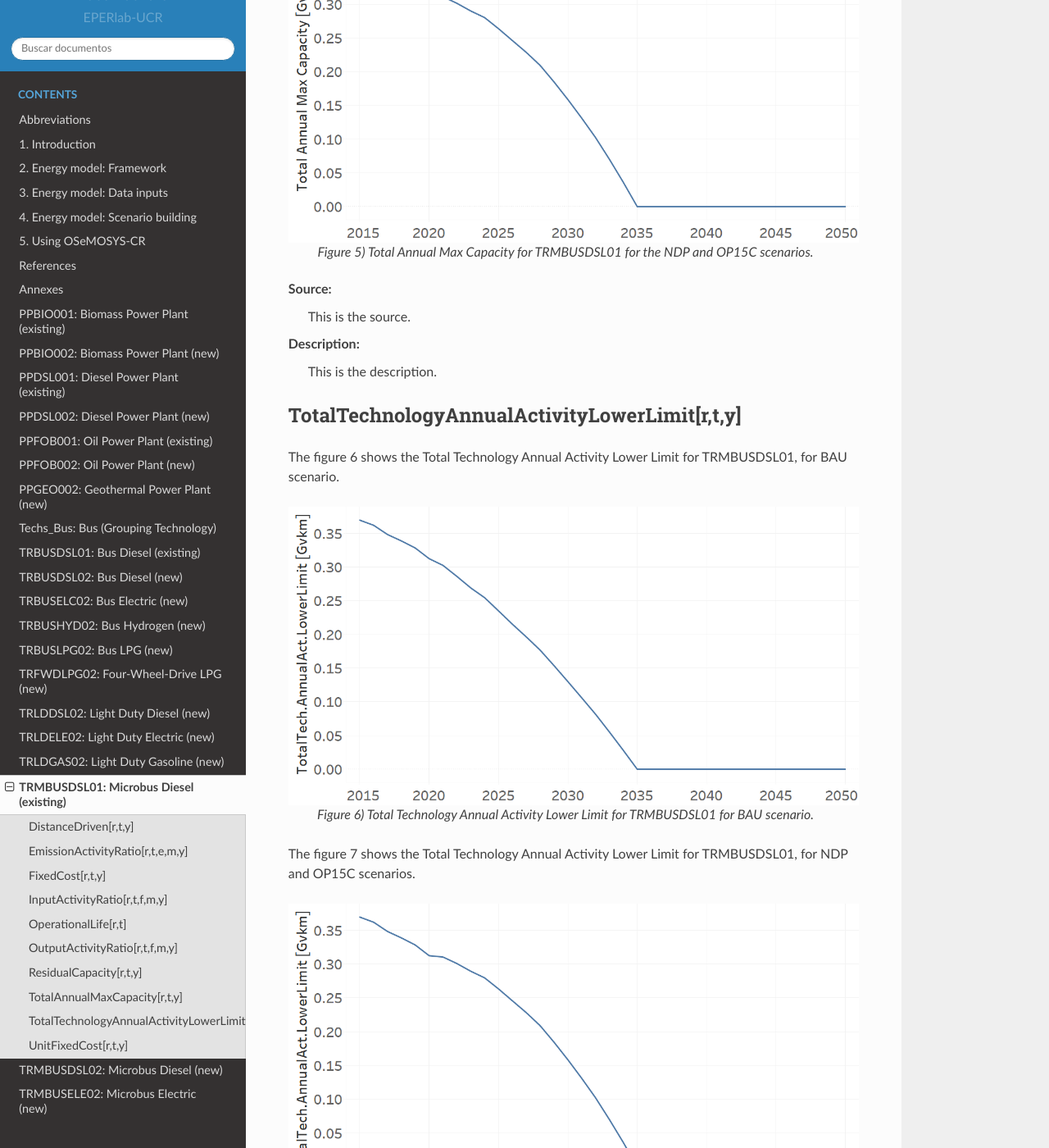
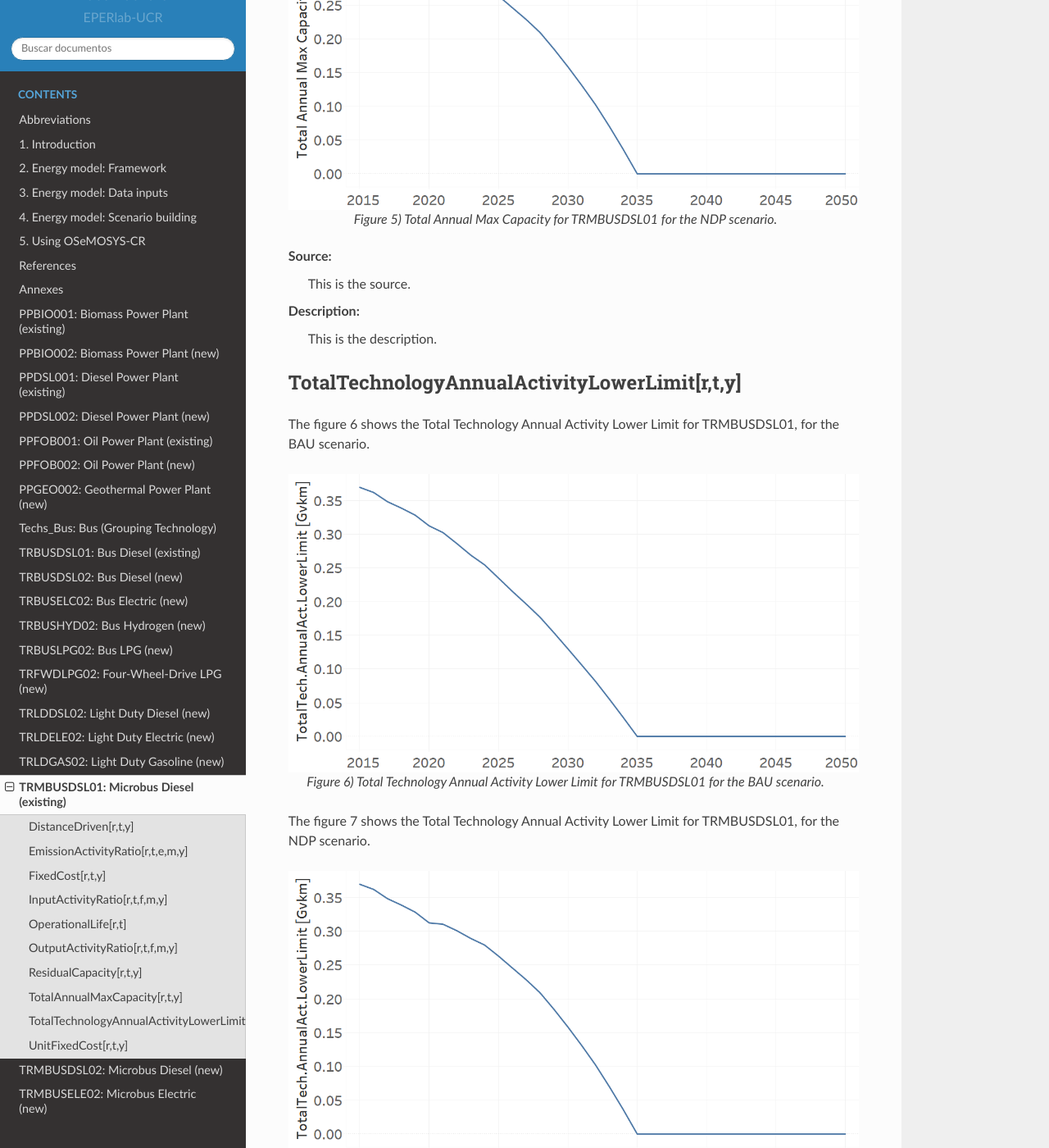
Before and after one commit to EPERLab/OSeMOSYS-CR, a Sphinx documentation site: the page built from docs/fichas/50_TRMBUSDSL01.rst, in a window 1280 px wide and 1400 px high, scrolled down 5261 px. Shown: the whole window at 82% size. Built offline with Sphinx 7.4.7 and the Read the Docs theme 2.0.0, drawn with Linux system fonts in a browser that asks for light colours; formulas are drawn with MathJax 3; some of the changed text lies outside the part shown.

Commit message:
Update 50_TRMBUSDSL01.rst

```diff
--- a/docs/fichas/50_TRMBUSDSL01.rst
+++ b/docs/fichas/50_TRMBUSDSL01.rst
@@ -34,17 +34,17 @@
 +-------------------------------------------------+-------+--------------+--------------+--------------+--------------+
 | ResidualCapacity[r,t,y] (BAU)                   | Gvkm  | 0.3129       | 0.1303       | 0            | 0            |
 +-------------------------------------------------+-------+--------------+--------------+--------------+--------------+
-| ResidualCapacity[r,t,y] (NDP and OP15C)         | Gvkm  | 0.3129       | 0.1587       | 0            | 0            |
+| ResidualCapacity[r,t,y] (NDP)                   | Gvkm  | 0.3129       | 0.1587       | 0            | 0            |
 +-------------------------------------------------+-------+--------------+--------------+--------------+--------------+
 | TotalAnnualMaxCapacity[r,t,y] (BAU)             | Gvkm  | 0.3129       | 0.1303       | 0            | 0            |
 +-------------------------------------------------+-------+--------------+--------------+--------------+--------------+
-| TotalAnnualMaxCapacity[r,t,y] (NDP and OP15C)   | Gvkm  | 0.3129       | 0.1587       | 0            | 0            |
+| TotalAnnualMaxCapacity[r,t,y] (NDP)             | Gvkm  | 0.3129       | 0.1587       | 0            | 0            |
 +-------------------------------------------------+-------+--------------+--------------+--------------+--------------+
 | TotalTechnologyAnnualActivityLowerLimit[r,t,y]  | Gvkm  | 0.3123       | 0.13         | 0            | 0            |
 | (BAU)                                           |       |              |              |              |              |
 +-------------------------------------------------+-------+--------------+--------------+--------------+--------------+
 | TotalTechnologyAnnualActivityLowerLimit[r,t,y]  | Gvkm  | 0.3123       | 0.1584       | 0            | 0            |
-| (NDP and OP15C)                                 |       |              |              |              |              |
+| (NDP)                                           |       |              |              |              |              |
 +-------------------------------------------------+-------+--------------+--------------+--------------+--------------+
 | UnitFixedCost[r,t,y]                            |   $   | 4630.7485    | 4630.7485    | 4630.7485    | 4630.7485    |
 +-------------------------------------------------+-------+--------------+--------------+--------------+--------------+
@@ -139,13 +139,13 @@
 
    *Figure 2) Residual Capacity for TRMBUSDSL01 for the BAU scenario.*
 
-The figure 3 shows the Residual Capacity for TRMBUSDSL01, for the NDP and OP15C scenario.
+The figure 3 shows the Residual Capacity for TRMBUSDSL01, for the NDP scenario.
 
 .. figure:: img/TRMBUSDSL01_ResidualCapacity_NDP_OP.png
    :align:   center
    :width:   700 px
 
-   *Figure 3) Residual Capacity for TRMBUSDSL01 for the NDP and OP15C scenarios.*
+   *Figure 3) Residual Capacity for TRMBUSDSL01 for the NDP and OP15C scenario.*
 
 Source:
    This is the source.
@@ -163,13 +163,13 @@
 
    *Figure 4) Total Annual Max Capacity for TRMBUSDSL01 for the BAU scenario.*
 
-The figure 5 shows the Total Annual Max Capacity for TRMBUSDSL01, for the NDP and OP15C scenarios.
+The figure 5 shows the Total Annual Max Capacity for TRMBUSDSL01, for the NDP scenario.
 
 .. figure:: img/TRMBUSDSL01_TotalAnnualMaxCapacity_NDP_OP.png
    :align:   center
    :width:   700 px
 
-   *Figure 5) Total Annual Max Capacity for TRMBUSDSL01 for the NDP and OP15C scenarios.*
+   *Figure 5) Total Annual Max Capacity for TRMBUSDSL01 for the NDP scenario.*
 
 Source:
    This is the source.
@@ -179,21 +179,21 @@
 
 TotalTechnologyAnnualActivityLowerLimit[r,t,y]
 +++++++++
-The figure 6 shows the Total Technology Annual Activity Lower Limit for TRMBUSDSL01, for BAU scenario.
+The figure 6 shows the Total Technology Annual Activity Lower Limit for TRMBUSDSL01, for the BAU scenario.
 
 .. figure:: img/TRMBUSDSL01_TotalTechnologyAnnualActivityLowerLimit_BAU.png
    :align:   center
    :width:   700 px
 
-   *Figure 6) Total Technology Annual Activity Lower Limit for TRMBUSDSL01 for BAU scenario.*
+   *Figure 6) Total Technology Annual Activity Lower Limit for TRMBUSDSL01 for the BAU scenario.*
 
-The figure 7 shows the Total Technology Annual Activity Lower Limit for TRMBUSDSL01, for NDP and OP15C scenarios.
+The figure 7 shows the Total Technology Annual Activity Lower Limit for TRMBUSDSL01, for the NDP scenario.
 
 .. figure:: img/TRMBUSDSL01_TotalTechnologyAnnualActivityLowerLimit_NDP_OP.png
    :align:   center
    :width:   700 px
 
-   *Figure 7) Total Technology Annual Activity Lower Limit for TRMBUSDSL01 for NDP and OP15C scenarios.*
+   *Figure 7) Total Technology Annual Activity Lower Limit for TRMBUSDSL01 for the NDP scenario.*
 
 Source:
    This is the source.
```
